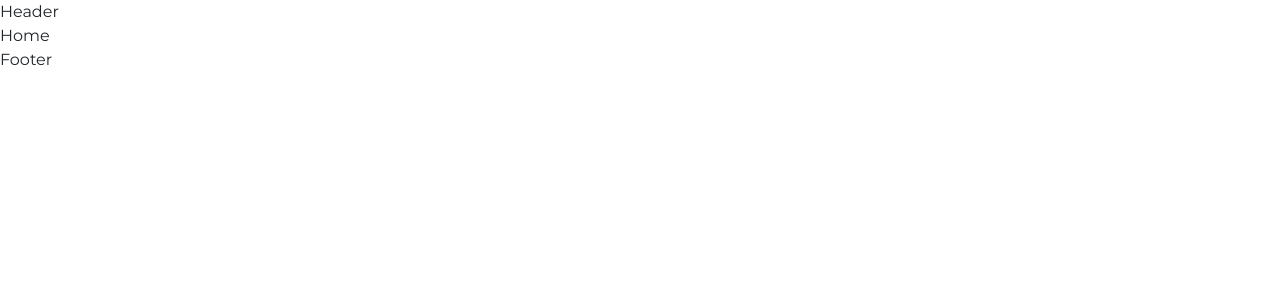
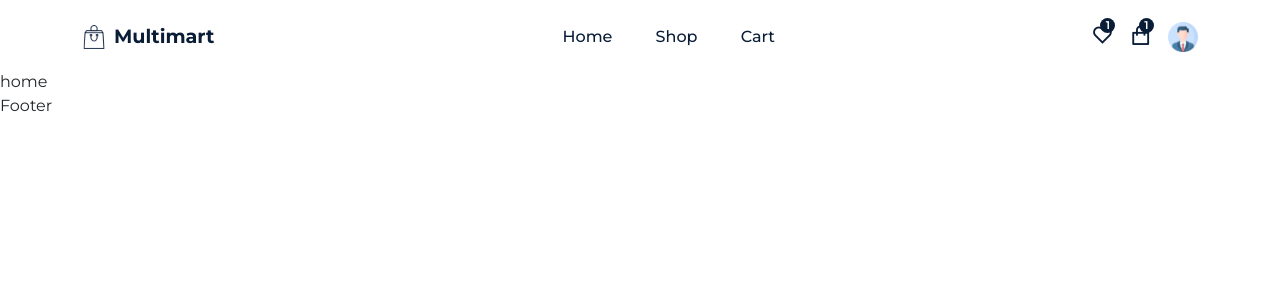
Before and after one commit to arindom10/Furniture-Ecommerce, a React (Create React App) app: page /home in a window 1280 px wide. Shown: the top 300 px of the page. Built offline with nearby package versions, Linux system fonts and the light colour scheme.

Commit message:
navbar added

```diff
--- a/src/App.css
+++ b/src/App.css
@@ -54,3 +54,10 @@
   text-decoration: none;
   color: unset;
 }
+
+img {
+  width: 100%;
+}
+section {
+  padding: 60px 0px;
+}
--- a/src/components/Header/Header.jsx
+++ b/src/components/Header/Header.jsx
@@ -1,7 +1,85 @@
 import React from "react";
 
+import { NavLink } from "react-router-dom";
+
+import "./header.css";
+
+import { motion } from "framer-motion";
+
+import logo from "../../assets/images/eco-logo.png";
+import userIcon from "../../assets/images/user-icon.png";
+
+import { Container, Row } from "reactstrap";
+
+const nav__links = [
+  {
+    path: "home",
+    display: "Home",
+  },
+  {
+    path: "shop",
+    display: "Shop",
+  },
+  {
+    path: "cart",
+    display: "Cart",
+  },
+];
+
 const Header = () => {
-  return <div>Header</div>;
+  return (
+    <header className="header">
+      <Container>
+        <Row>
+          <div className="nav__wrapper">
+            <div className="logo">
+              <img src={logo} alt="logo" />
+              <div>
+                <h1>Multimart</h1>
+              </div>
+            </div>
+
+            <div className="navigation">
+              <ul className="menu">
+                {nav__links.map((item, index) => (
+                  <li className="nav__item" key={index}>
+                    <NavLink
+                      to={item.path}
+                      className={(navClass) =>
+                        navClass.isActive ? "nav__active" : ""
+                      }
+                    >
+                      {item.display}
+                    </NavLink>
+                  </li>
+                ))}
+              </ul>
+            </div>
+
+            <div className="nav__icons">
+              <span className="fav__icon">
+                <i className="ri-heart-line"></i>
+                <span className="badge">1</span>
+              </span>
+              <span className="cart__icon">
+                <i className="ri-shopping-bag-line"></i>
+                <span className="badge">1</span>
+              </span>
+
+              <span>
+                <motion.img whileTap={{ scale: 1.2 }} src={userIcon} alt="" />
+              </span>
+            </div>
+            <div className="mobile__menu">
+              <span>
+                <i class="ri-menu-line"></i>
+              </span>
+            </div>
+          </div>
+        </Row>
+      </Container>
+    </header>
+  );
 };
 
 export default Header;
--- /dev/null
+++ b/src/components/Header/header.css
@@ -0,0 +1,92 @@
+.header {
+  width: 100%;
+  height: 70px;
+  line-height: 70px;
+}
+
+.nav__wrapper {
+  display: flex;
+  align-items: center;
+  justify-content: space-between;
+}
+
+.logo {
+  display: flex;
+  align-items: center;
+  column-gap: 8px;
+}
+
+.logo img {
+  width: 1.5rem;
+  height: 1.5rem;
+}
+
+.logo h1 {
+  font-size: 1.2rem;
+  font-weight: 700;
+  color: var(--primary-color);
+}
+
+.menu {
+  display: flex;
+  align-items: center;
+  column-gap: 2.7rem;
+  margin-bottom: 0;
+}
+
+.nav__item a {
+  color: var(--primary-color);
+  font-weight: 500;
+  cursor: pointer;
+}
+
+.nav__icons {
+  display: flex;
+  align-items: center;
+  column-gap: 1rem;
+}
+
+.nav__icons span i {
+  font-size: 1.4rem;
+  color: var(--primary-color);
+  cursor: pointer;
+}
+
+.cart__icon,
+.fav__icon {
+  position: relative;
+}
+
+.badge {
+  position: absolute;
+  top: 25%;
+  right: -8%;
+  width: 15px;
+  height: 15px;
+  content: "";
+  background: var(--primary-color);
+  color: #fff;
+  border-radius: 50px;
+  display: flex;
+  align-items: center;
+  justify-content: center;
+  font-size: 0.7rem;
+  font-weight: 600;
+  z-index: 10;
+}
+
+.nav__icons span img {
+  width: 30px;
+  height: 30px;
+  cursor: pointer;
+}
+
+.mobile__menu {
+  font-size: 1.3rem;
+  color: var(--primary-color);
+  display: none;
+}
+
+.nav__active {
+  font-weight: 900;
+}
--- /dev/null
+++ b/src/components/Helmet/Helmet.js
@@ -0,0 +1,8 @@
+import React from "react";
+
+const Helmet = (props) => {
+  document.title = "Maltimart -" + props.title;
+  return <div className="w-100">{props.children}</div>;
+};
+
+export default Helmet;
--- a/src/pages/Home.jsx
+++ b/src/pages/Home.jsx
@@ -1,7 +1,12 @@
 import React from "react";
+import Helmet from "../components/Helmet/Helmet";
+
+import { Container, Row, Col } from "reactstrap";
+import heroImg from "../assets/images/hero-img.png";
 
 const Home = () => {
-  return <div>Home</div>;
+  const year = new Date().getFullYear();
+  return <div>home</div>;
 };
 
 export default Home;
--- a/src/routers/Routers.js
+++ b/src/routers/Routers.js
@@ -1,5 +1,5 @@
 import React from "react";
-import { Routes, Route } from "react-router-dom";
+import { Routes, Route, Navigate } from "react-router-dom";
 import Home from "../pages/Home";
 import Shop from "../pages/Shop";
 import Cart from "../pages/Cart";
@@ -11,6 +11,7 @@
 const Routers = () => {
   return (
     <Routes>
+      <Route path="/" element={<Navigate to="home" />} />
       <Route path="home" element={<Home />} />
       <Route path="shop" element={<Shop />} />
       <Route path="shop/:id" element={<ProductDetails />} />
```
